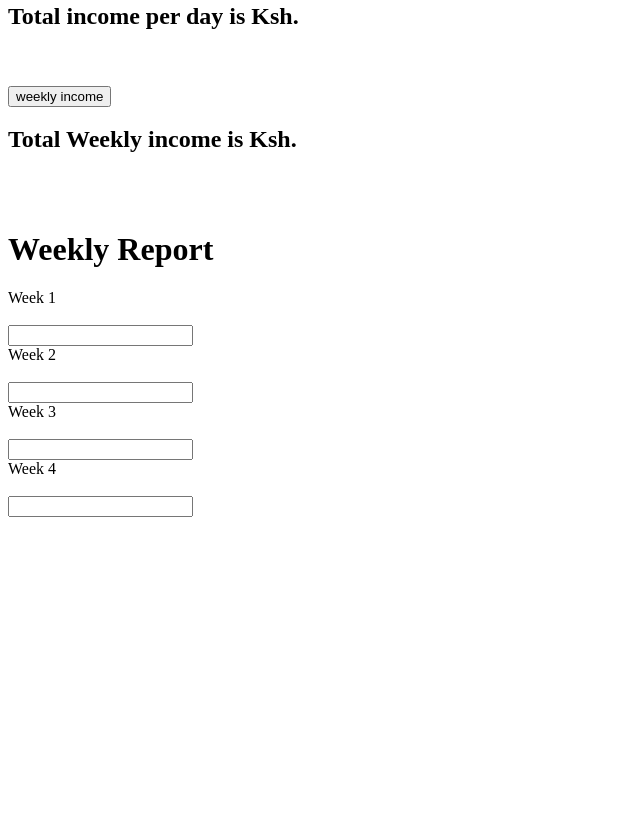
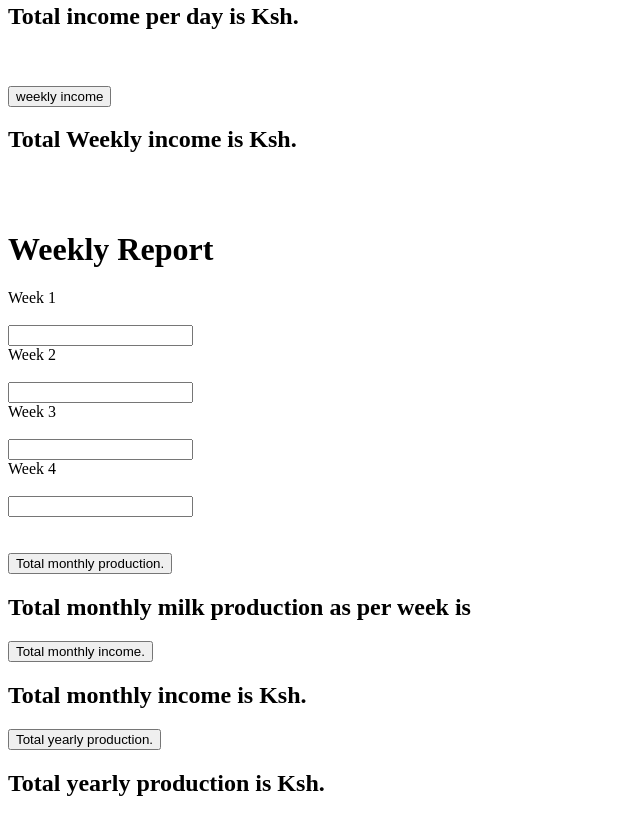
Before and after one commit to kiplangat15000/Dairy_Business, a plain HTML site: page index.html in a window 1280 px wide. Shown: the part 633-1450 px from the top of the page, without its empty margins (0-640 px from the left). Before the commit the page ends 1158 px from the top, so only its background shows below. Drawn offline with Linux system fonts and the light colour scheme.

Commit message:
Adding more buttons monthly, year income

```diff
--- a/index.html
+++ b/index.html
@@ -89,3 +89,18 @@
             <label>Week 4</label><br><br>
             <input id="week_4" type="number">
            </form>
+           <br>
+            <br>
+            <div class="total-monthly-production">
+                <button onclick="weeklyincome()">Total monthly production.</button>
+                <h2 id="monthlypro">Total monthly milk production as per week is  </h2>
+            </div>
+
+            <div class="total-monthly-income">
+                <button onclick="weeklyincome()">Total monthly income.</button>
+                <h2 id="monthlyincome">Total monthly income is Ksh. </h2>
+            </div>
+            <div id="yearly">
+                <button onclick="yearlyincome()">Total yearly production.</button>
+                <h2 id="yearlyincome">Total yearly production is Ksh.</h2>
+            </div>
```
